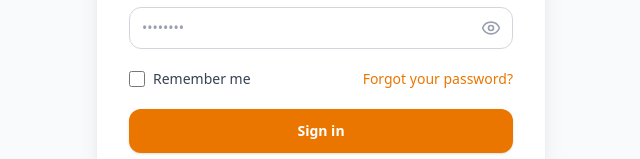
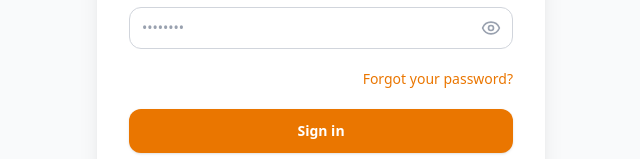
Before and after one commit to Kagz0525/i-loyalty-Antigravity, a React (Vite) app: page /login in a window 1280 px wide. Shown: the part 348-507 px from the top of the page, without its empty margins (319-959 px from the left). Built offline with nearby package versions, Linux system fonts and the light colour scheme.

Commit message:
Remove Remember me checkbox from login

```diff
--- a/src/pages/Login.tsx
+++ b/src/pages/Login.tsx
@@ -323,11 +323,7 @@ export default function Login() {
         autoComplete="current-password"
       />
 
-      <div className="flex items-center justify-between">
-        <label className="flex items-center gap-2 text-sm text-gray-700 cursor-pointer">
-          <input type="checkbox" className="h-4 w-4 text-orange-600 border-gray-300 rounded" />
-          Remember me
-        </label>
+      <div className="flex items-center justify-end">
         <a href="#" className="text-sm font-medium text-orange-600 hover:text-orange-500">Forgot your password?</a>
       </div>
 
```
